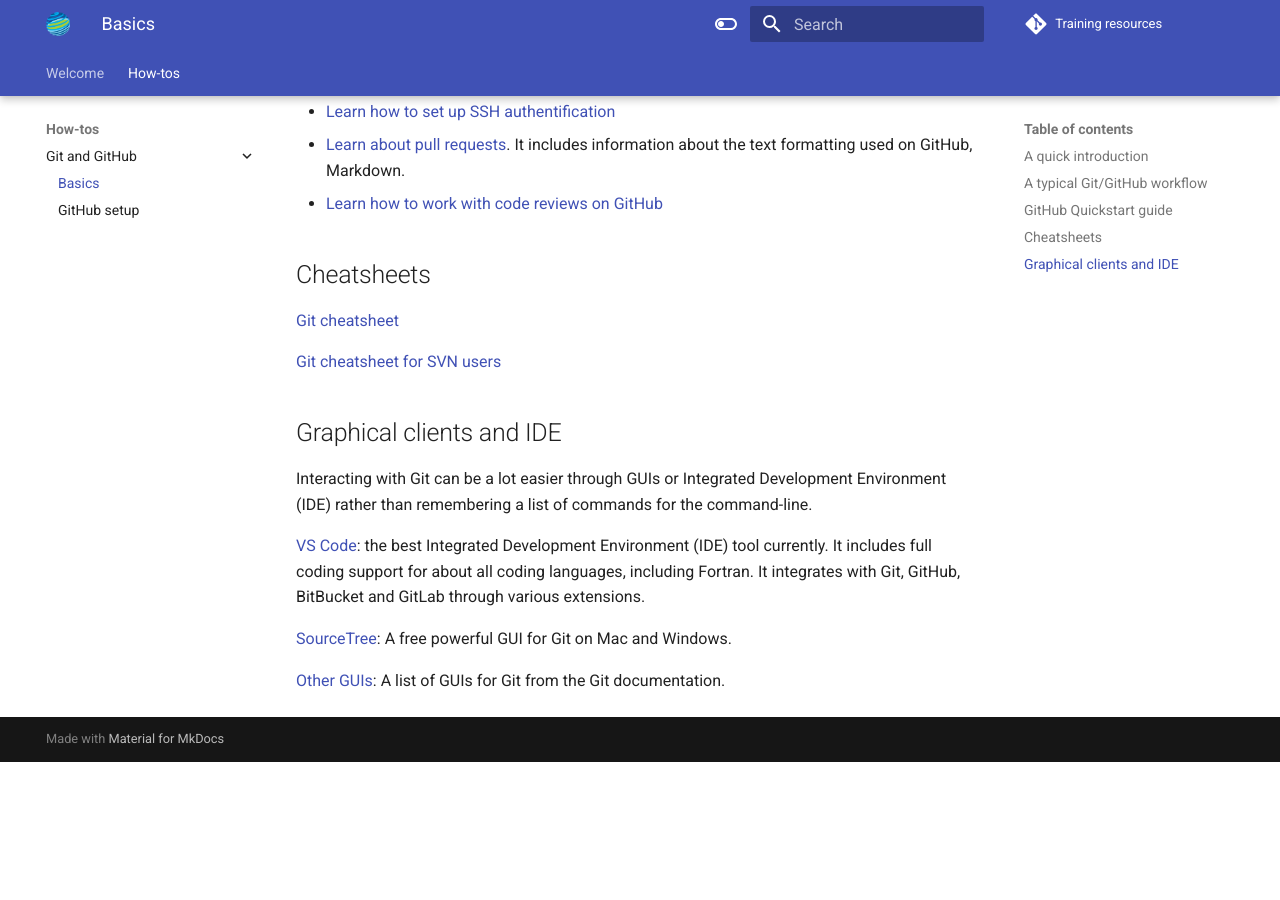
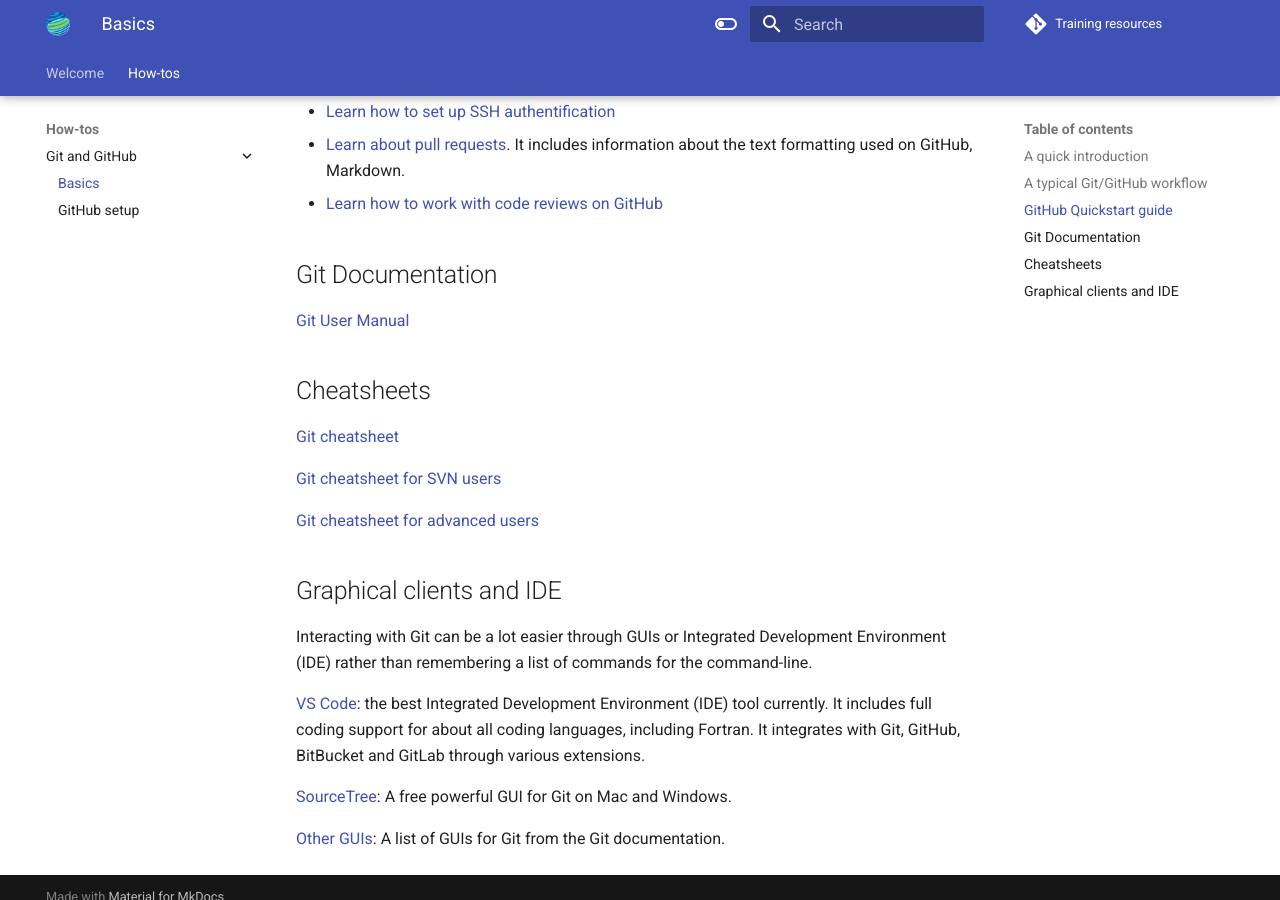
Before and after one commit to aidanheerdegen/Training-NRI, an MkDocs documentation site: the page built from docs/HowTos/GitAndGitHub/basics.md, in a window 1280 px wide and 900 px high, scrolled down 842 px. Built offline with MkDocs 1.6.1 and Material for MkDocs 9.7.7, drawn with Linux system fonts in a browser that asks for light colours; comment, search, counter and statistics services are not loaded; before the commit the page ends 1604 px from its top, so only the background shows below that.

Commit message:
More git documents

```diff
--- a/docs/HowTos/GitAndGitHub/basics.md
+++ b/docs/HowTos/GitAndGitHub/basics.md
@@ -18,10 +18,15 @@ Despite its name, [this Quickstart guide](https://docs.github.com/en/get-started
  - [Learn about pull requests](https://docs.github.com/en/get-started/quickstart/github-flow#create-a-pull-request). It includes information about the text formatting used on GitHub, Markdown.
  - [Learn how to work with code reviews on GitHub](https://docs.github.com/en/get-started/quickstart/github-flow#address-review-comments)
 
+## Git Documentation
+[Git User Manual](https://git-scm.com/docs/user-manual/)
+
 ## Cheatsheets
 [Git cheatsheet](https://training.github.com/downloads/github-git-cheat-sheet/)
 
 [Git cheatsheet for SVN users](https://www.git-tower.com/blog/git-for-subversion-users-cheat-sheet/)
+
+[Git cheatsheet for advanced users](https://mirrors.edge.kernel.org/pub/software/scm/git/docs/gitcore-tutorial.html)
 
 ## Graphical clients and IDE
 
```
